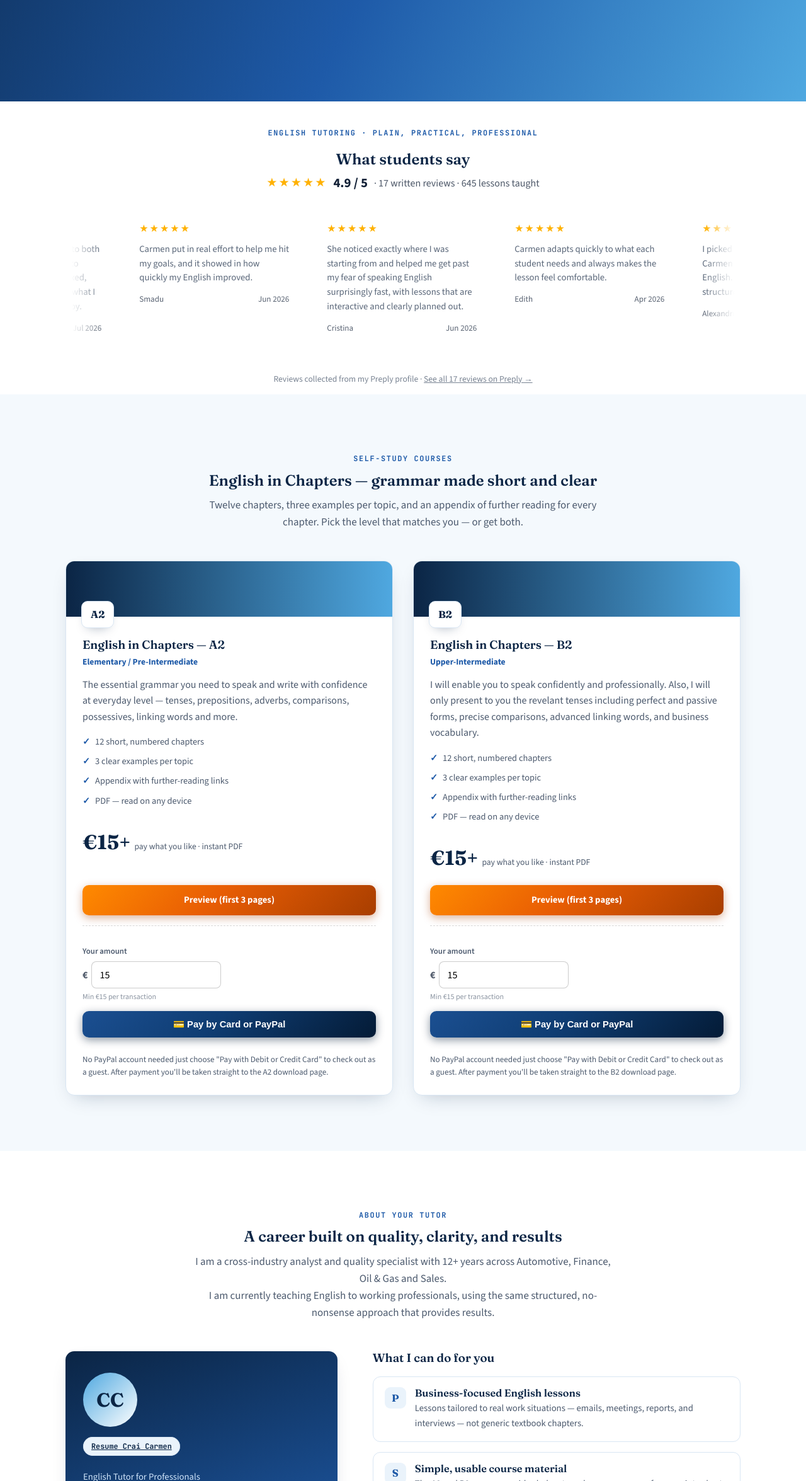
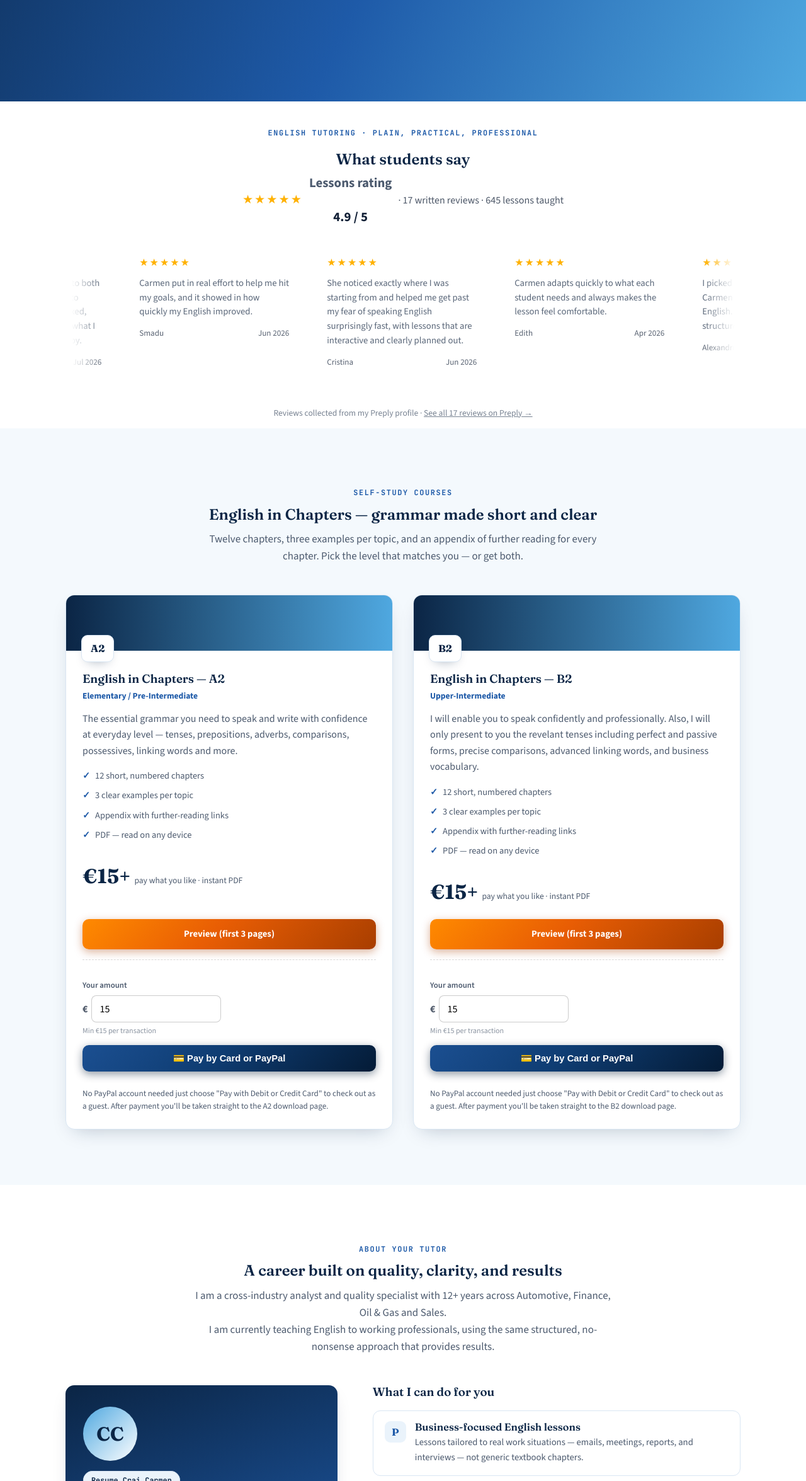
Before and after one commit to CraiCarmen/English_Teacher, a plain HTML site: page index.html in a window 1280 px wide. Shown: the part 929-3280 px from the top of the page at 63% size. Drawn offline with nearby package versions, Linux system fonts and the light colour scheme.

Commit message:
Add files via upload

```diff
--- a/index.html
+++ b/index.html
@@ -186,7 +186,7 @@
     <h2 style="margin:.3em 0;">What students say</h2>
     <div class="reviews-score">
       <span class="stars">★★★★★</span>
-      <strong>4.9 / 5</strong>
+      <strong><p>Lessons rating</p>4.9 / 5</strong>
       <span style="opacity:.75;">· 17 written reviews · 645 lessons taught</span>
     </div>
   </div>
@@ -370,7 +370,7 @@
     <div class="section-head justify">
       <span class="eyebrow">About your tutor</span>
       <h2>A career built on quality, clarity, and results</h2>
-      <p>I am a cross-industry analyst and quality specialist with 12+ years across Automotive, Finance, Oil &amp; Gas and Sales. <br>I am currently teaching English to working professionals, using the same structured, no-nonsense approach that provides results.</p>
+     <div class="section-head justify"><p>I am a cross-industry analyst and quality specialist with 12+ years across Automotive, Finance, Oil &amp; Gas and Sales. <br>I am currently teaching English to working professionals, using the same structured, no-nonsense approach that provides results.</p></div>
     </div>
 
     <div class="about-grid">
```
